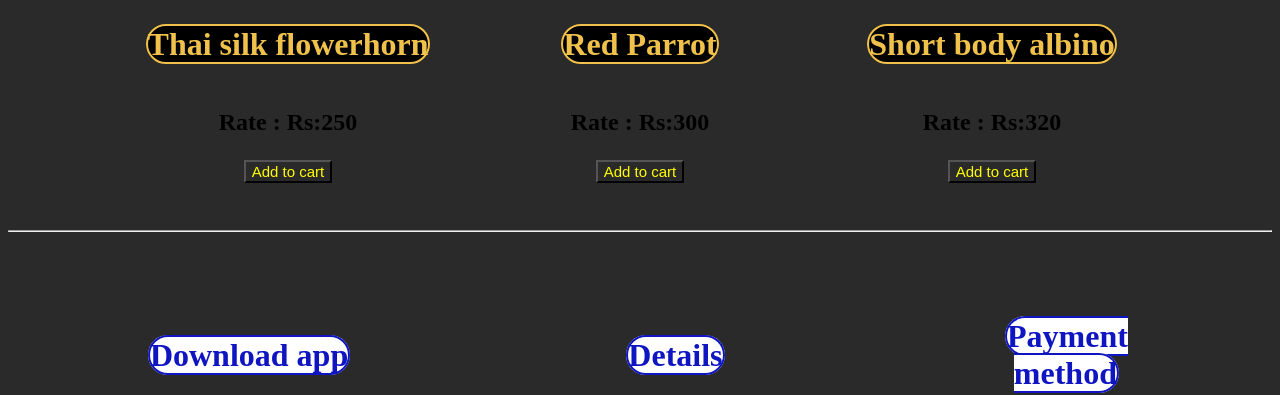
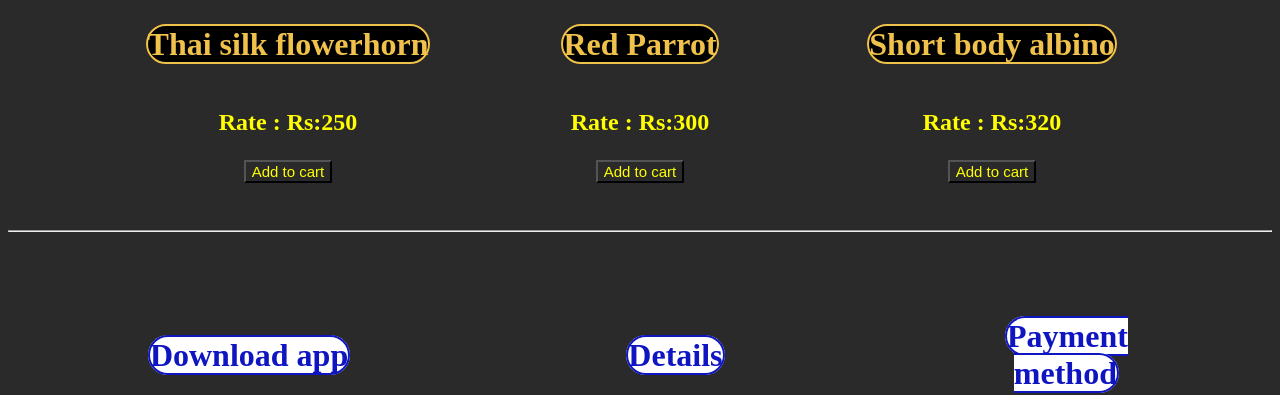
Before and after one commit to Vinoth210605/vinoth007, a plain HTML site: page index.html in a window 1280 px wide. Shown: the part 1707-2102 px from the top of the page. Drawn offline with Linux system fonts and the light colour scheme.

Commit message:
Update index.html

```diff
--- a/index.html
+++ b/index.html
@@ -87,9 +87,9 @@
     </tr>
     <tr>
         <center>
-        <td><center><h2>Rate : Rs:250</h2></center></td>
-        <td><center><h2>Rate : Rs:300</h2></center></td>
-        <td><center><h2>Rate : Rs:320</h2></center></td>
+        <td><center><h2 style="color: yellow;">Rate : Rs:250</h2></center></td>
+        <td><center><h2 style="color: yellow;">Rate : Rs:300</h2></center></td>
+        <td><center><h2 style="color: yellow;">Rate : Rs:320</h2></center></td>
 
         </center></tr>
         <tr>
```
